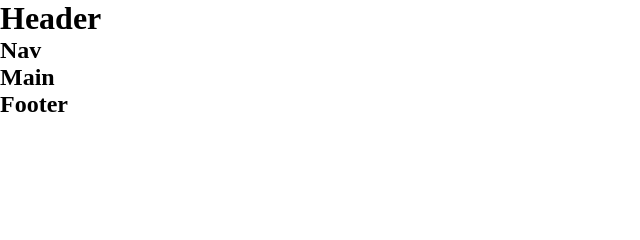
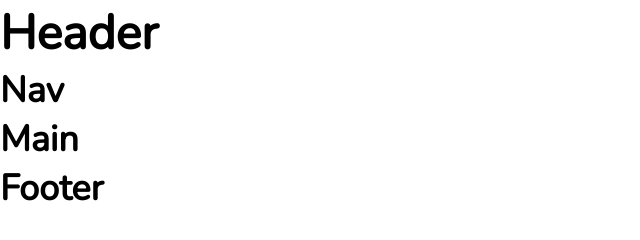
Before and after one commit to fastoch/media_queries, a plain HTML site: page index.html in a window 1280 px wide. Shown: the whole page, without its empty margins (0-640 px from the left). Drawn offline with nearby package versions, Linux system fonts and the light colour scheme.

Commit message:
adding notes.md

```diff
--- a/style.css
+++ b/style.css
@@ -1,5 +1,12 @@
+@import url('https://fonts.googleapis.com/css2?family=Nunito&display=swap');
+
 * {
   margin: 0;
   padding: 0;
   box-sizing: border-box;
 }
+
+body {
+  font: 1.5rem "Nunito", sans-serif; /* font-size & font-family */
+  min-height: 100vh;
+}
```
Also changed, not shown: 1 other file.
